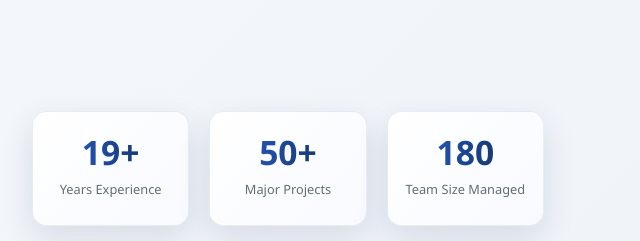
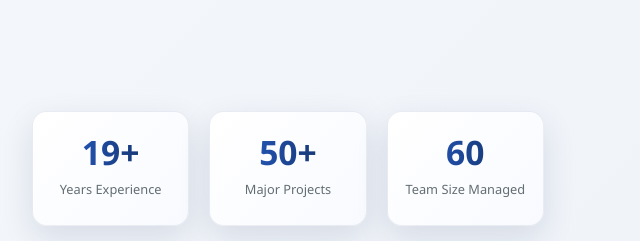
Before and after one commit to coolsen201/Bio, a plain HTML site: page index.html in a window 1280 px wide. Shown: the part 1420-1661 px from the top of the page, 640-1280 px from the left. Drawn offline with Linux system fonts and the light colour scheme.

Commit message:
Update Team Size Managed stat from 180 to 60

```diff
--- a/index.html
+++ b/index.html
@@ -1187,7 +1187,7 @@
                         </div>
                         <div class="stat-item"
                             style="opacity: 1; transform: translateY(0px); transition: opacity 0.6s, transform 0.6s;">
-                            <span class="stat-number">180</span>
+                            <span class="stat-number">60</span>
                             <span class="stat-text">Team Size Managed</span>
                         </div>
                     </div>
```
